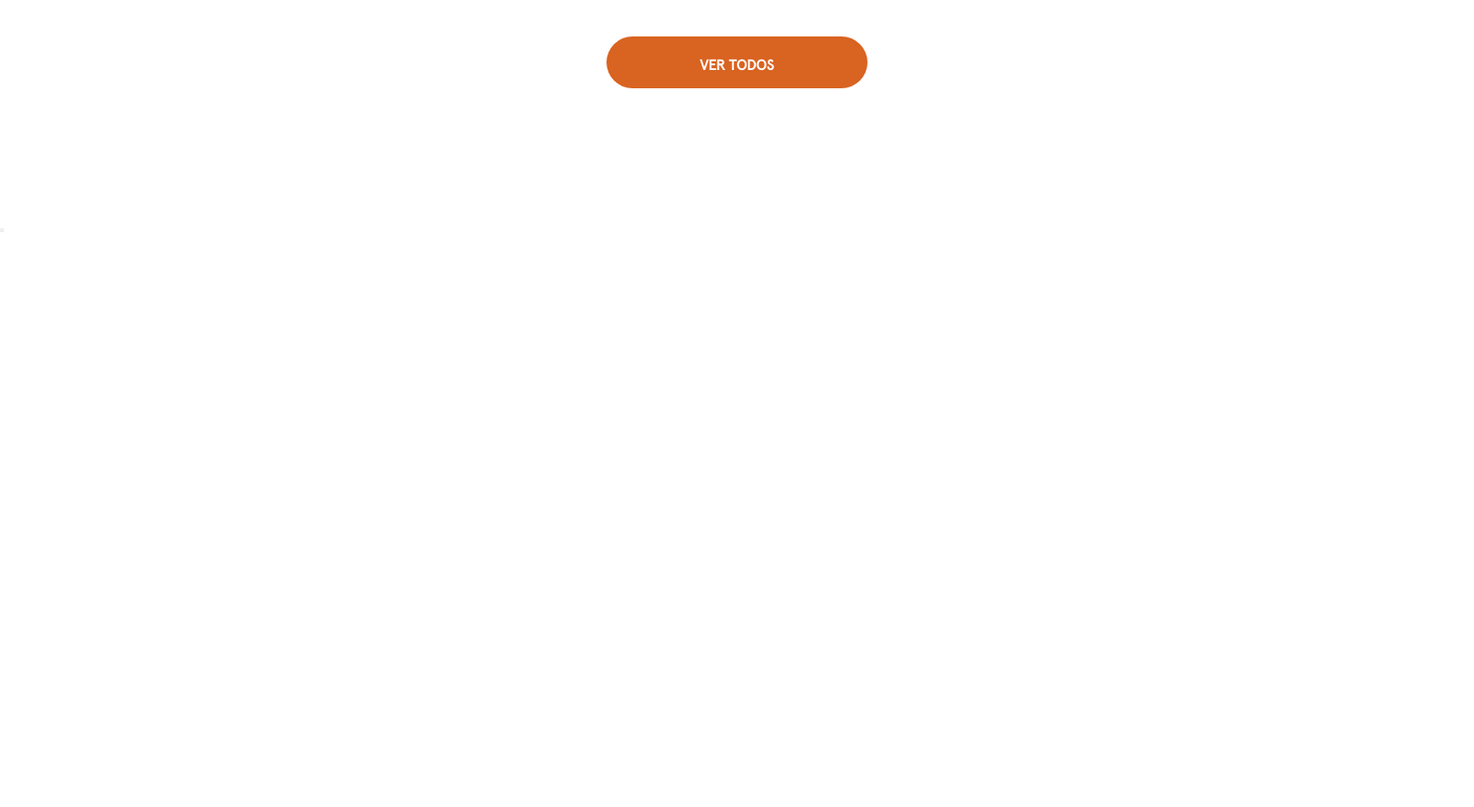
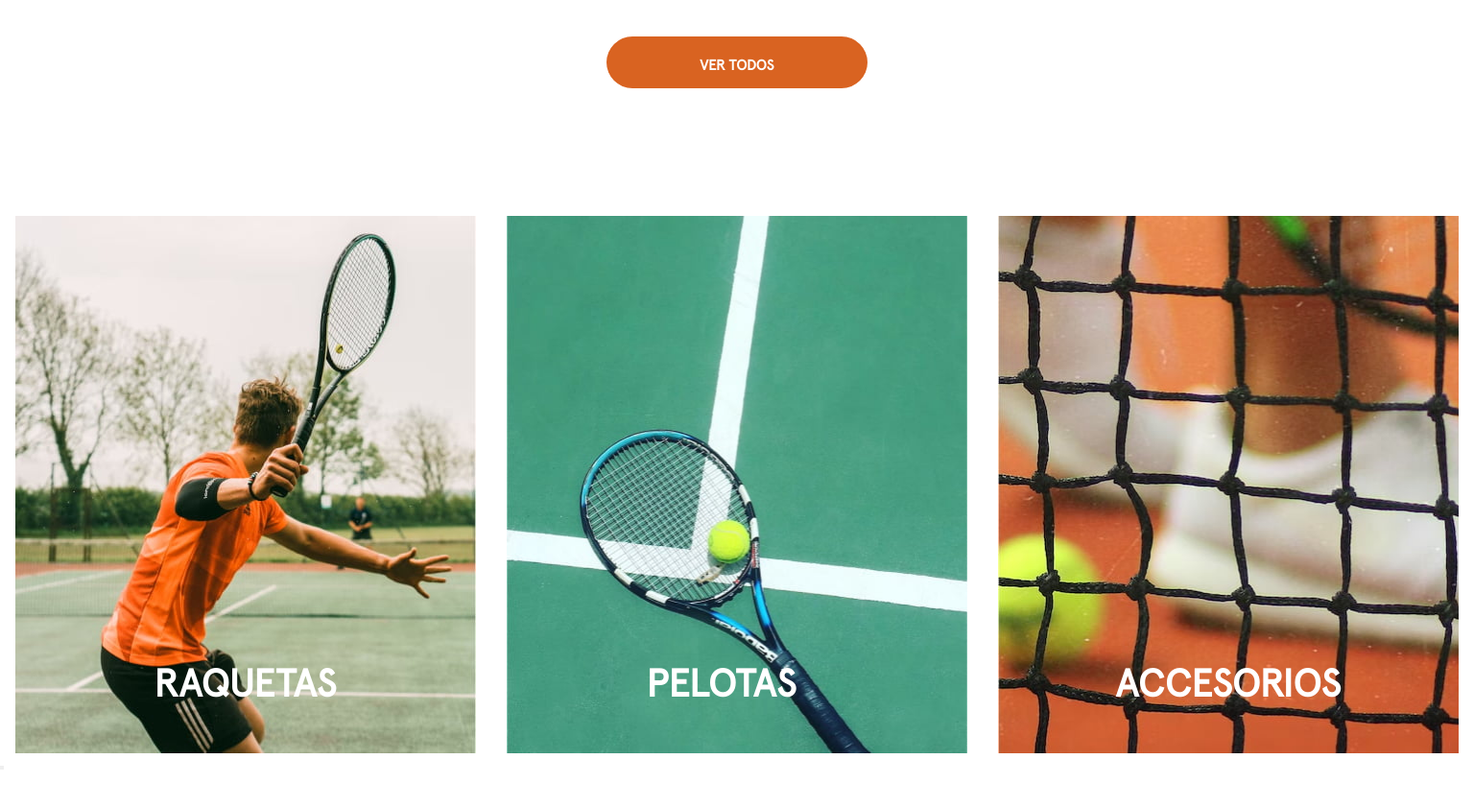
Before and after one commit to Ivonne-Scarlett/getmoreCSS, a plain HTML site: page index.html in a window 1536 px wide. Shown: the part 1267-2108 px from the top of the page at 96% size. Before the commit the page ends 1552 px from the top, so only its background shows below. Drawn offline with Linux system fonts and the light colour scheme.

Commit message:
Elaboración de section categorys mobile y desktop

```diff
--- a/css/style.css
+++ b/css/style.css
@@ -139,8 +139,55 @@
   padding-bottom: 40px;
 }
 
+.categorys-align{
+  display: flex;
+  flex-direction: column;
+  justify-content: space-evenly;
+  margin: 70px 16px 30px 16px;
+}
+
+.category-content{
+  width: 100%;
+  height: 300px;
+  background-repeat: no-repeat;
+  background-size: 100% 300px;
+  border-radius: 20px;
+  margin-bottom: 16px;
+}
+
+.image-raquets{
+  background-image: url(../img/rackets.jpg);
+}
+
+.image-balls{
+  background-image: url(../img/balls.jpg);
+}
+
+.image-accesories{
+  background-image: url(../img/accessories.jpg);
+}
+
+.category-name{
+  font-weight: bold;
+  font-size: 30px;
+  text-align: center;
+  padding-top: 230px
+}
 
 
+/* Diseño tablet */
+@media only screen and (min-width: 768px) and (max-device-width: 1438px){
+  .categorys-align{
+    display: flex;
+    flex-direction: row;
+    justify-content: space-between;
+    margin: 70px 100px 50px 100px;
+  }
+
+  .category-content{
+    margin: 0px 16px 0px 16px;
+  }
+}
 
 
 /* Diseño desktop */
@@ -308,7 +355,52 @@
     margin-bottom: 133px;
   }
 
+  .categorys-align{
+    display: flex;
+    flex-direction: row;
+    justify-content: center;
+    margin: 133px 0px 0px 0px;
+  }
 
+  .category-content{
+    width: 100%;
+    height: 560px;
+    background-repeat: no-repeat;
+    background-size: 100% 560px;
+    border-radius: 0px;
+    margin-bottom: 0px;
+  }
 
+  .image-raquets{
+    background-image: url(../img/rackets.jpg);
+  }
+
+  .image-balls{
+    background-image: url(../img/balls.jpg);
+  }
+
+  .image-accesories{
+    background-image: url(../img/accessories.jpg);
+  }
+
+  .category-name{
+    font-size: 40px;
+    padding-top: 0px
+  }
+
+  .category-raquet{
+    margin: 448px 39px 34px 38px;
+    padding: 14px 0px 14px 0px;
+  }
+
+  .category-ball{
+    margin: 448px 56px 34px 23px;
+    padding: 14px 0px 14px 0px;
+  }
+
+  .category-accesories{
+    margin: 448px 39px 34px 39px;
+    padding: 14px 0px 14px 0px;
+  }
 
 }
--- a/index.html
+++ b/index.html
@@ -161,13 +161,20 @@
 
     <!-- Section2: Categorias -->
     <section>
-      <div>
-      </div>
-      <div>
-      </div>
-      <div>
+      <div class="categorys-align">
+        <div class="category-content image-raquets">
+          <p class="category-name category-raquet">RAQUETAS</p>
+        </div>
+        <div class="category-content image-balls">
+          <p class="category-name category-ball">PELOTAS</p>
+        </div>
+        <div class="category-content image-accesories">
+          <p class="category-name category-accesories">ACCESORIOS</p>
+        </div>
       </div>
     </section>
+
+
 
     <section>
       <h2></h2>
```
